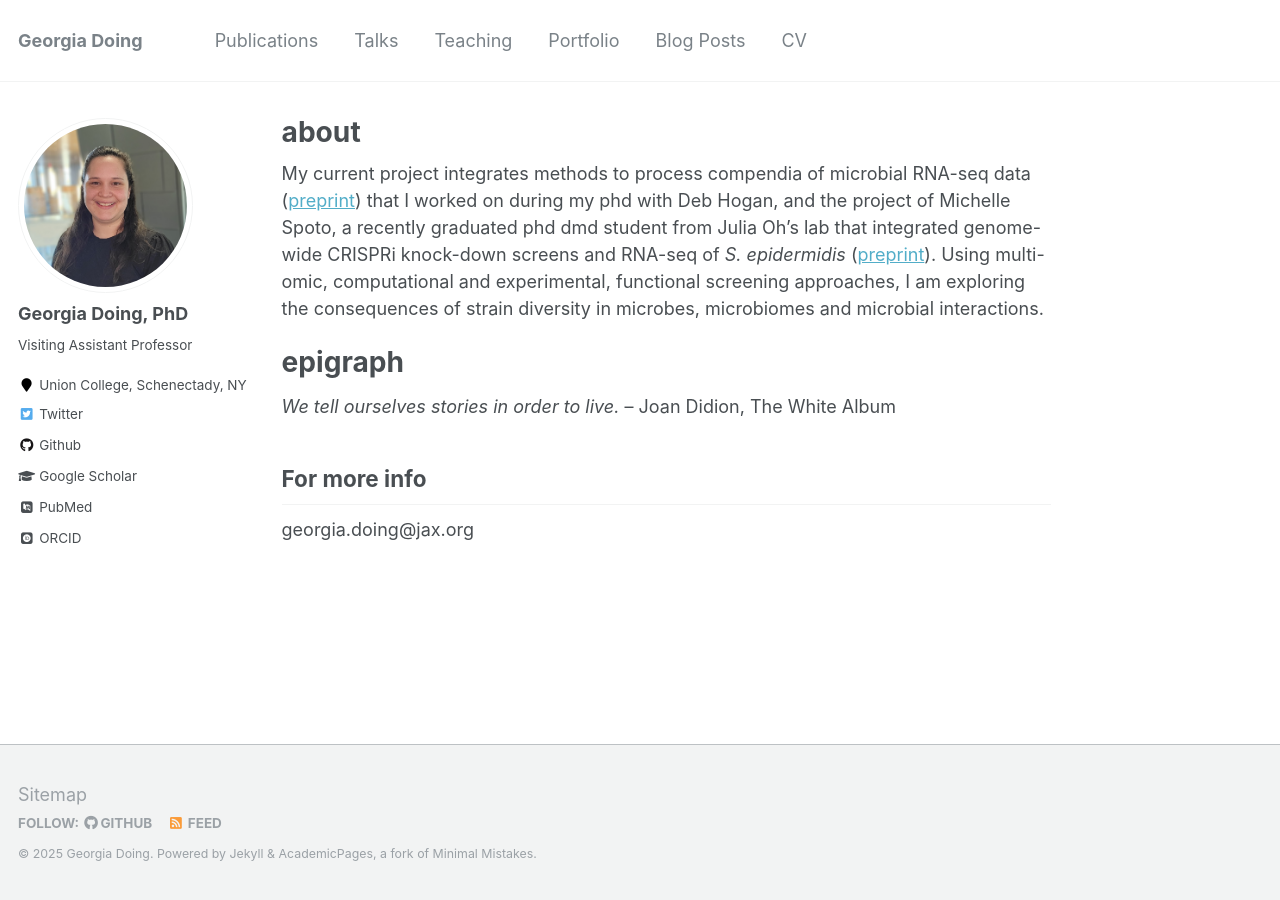
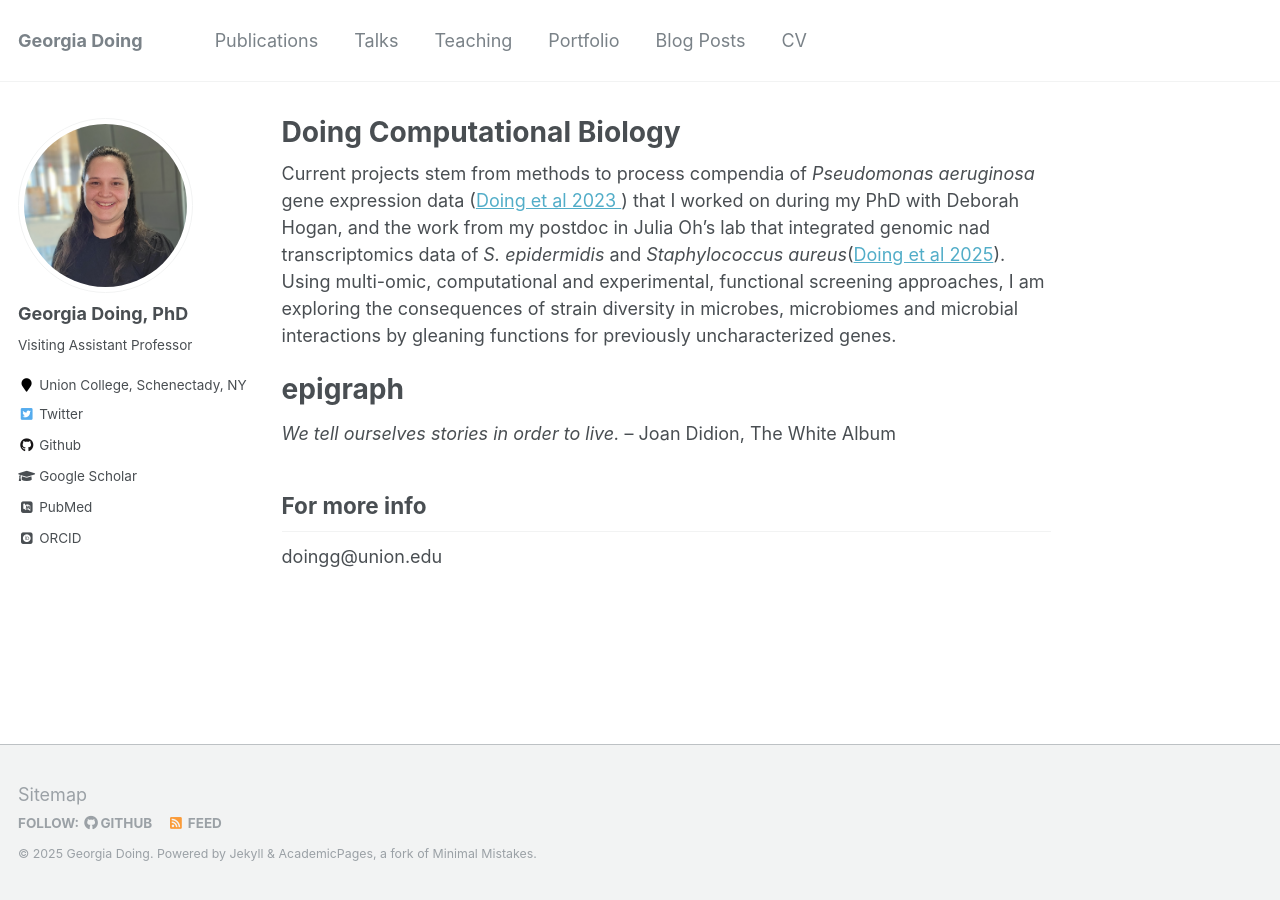
Before and after one commit to georgiadoing/georgiadoing.github.io, a Jekyll site: the page built from _pages/about.md, in a window 1280 px wide. Built offline with Jekyll 4.4.1, drawn with Linux system fonts in a browser that asks for light colours; some web fonts are replaced.

Commit message:
updated about

```diff
--- a/_pages/about.md
+++ b/_pages/about.md
@@ -1,6 +1,6 @@
 ---
 permalink: /
-title: "about"
+title: "Doing Computational Biology"
 excerpt: "About me"
 author_profile: true
 redirect_from:
@@ -8,7 +8,7 @@ redirect_from:
   - /about.html
 ---
 
-My current project integrates methods to process compendia of microbial RNA-seq data ([preprint](https://www.biorxiv.org/content/10.1101/2022.01.24.477642v1)) that I worked on during my phd with Deb Hogan, and the project of Michelle Spoto, a recently graduated phd dmd student from Julia Oh's lab that integrated genome-wide CRISPRi knock-down screens and RNA-seq of *S. epidermidis* ([preprint](https://www.biorxiv.org/content/10.1101/2021.04.29.442003v2)). Using multi-omic, computational and experimental, functional screening approaches, I am exploring the consequences of strain diversity in microbes, microbiomes and microbial interactions.
+Current projects stem from methods to process compendia of *Pseudomonas aeruginosa* gene expression data ([Doing et al 2023 ](https://pubmed.ncbi.nlm.nih.gov/36541761/)) that I worked on during my PhD with Deborah Hogan, and the work from my postdoc in Julia Oh's lab that integrated genomic nad transcriptomics data of *S. epidermidis* and *Staphylococcus aureus*([Doing et al 2025](https://pubmed.ncbi.nlm.nih.gov/40261045/)). Using multi-omic, computational and experimental, functional screening approaches, I am exploring the consequences of strain diversity in microbes, microbiomes and microbial interactions by gleaning functions for previously uncharacterized genes.
 
 epigraph
 ======
@@ -18,4 +18,4 @@ epigraph
 
 For more info
 ------
-georgia.doing@jax.org
+doingg@union.edu
```
Also changed, not shown: 3 other files.
